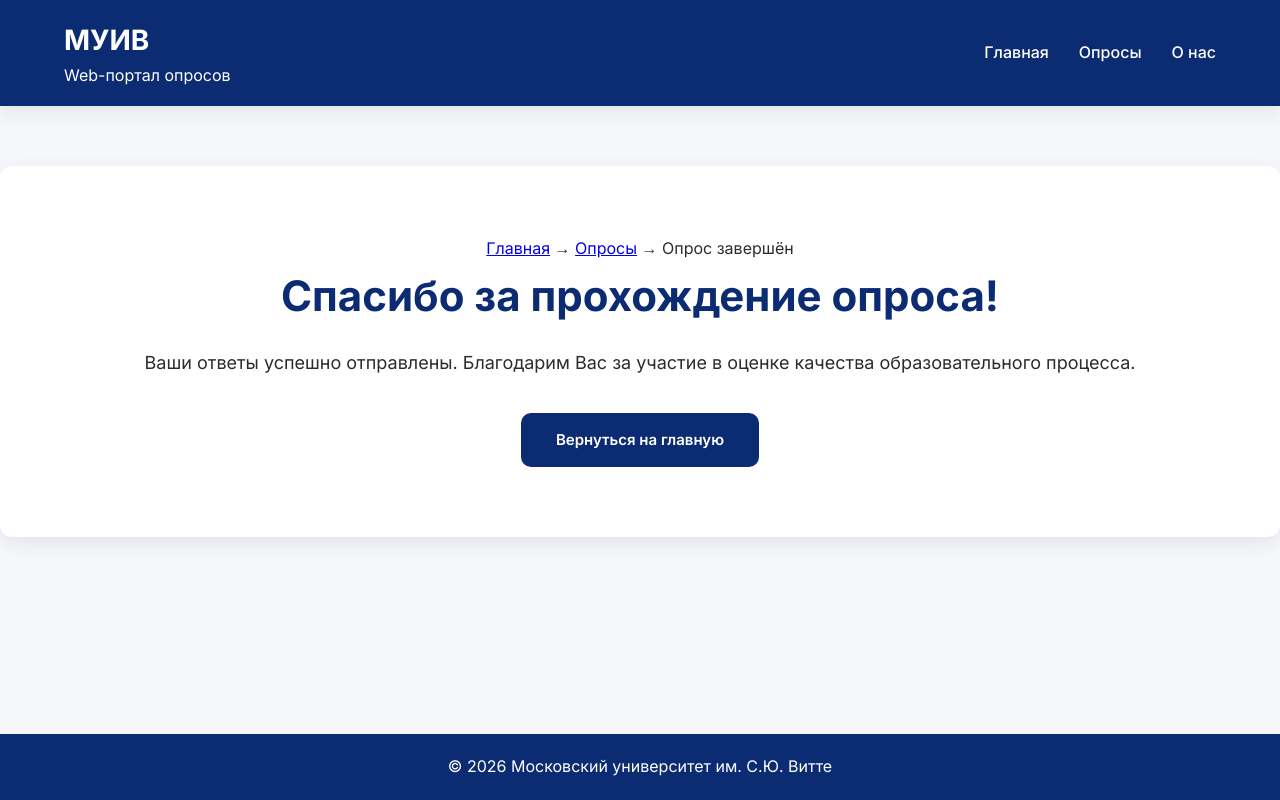
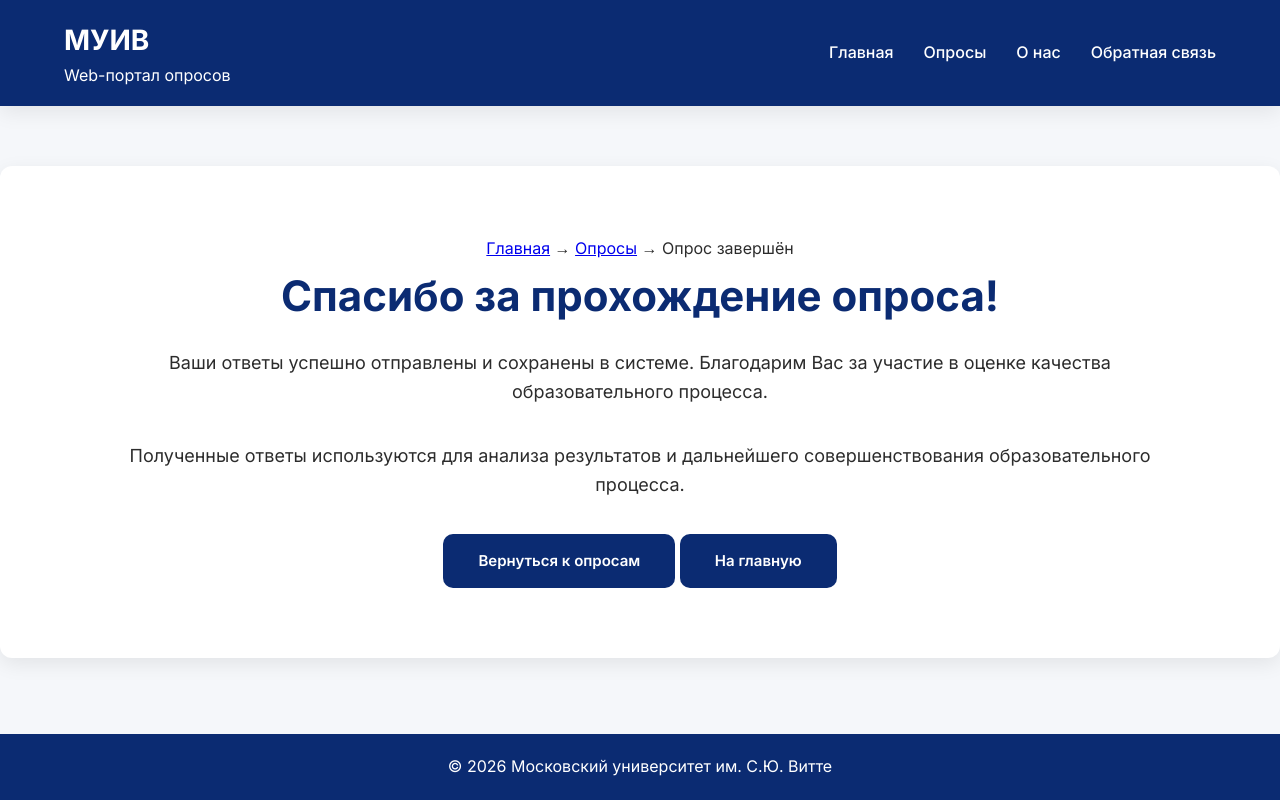
Before and after one commit to Yterror/vkr-web-portal, a PHP site: page /thank-you-poll.php in a window 1280 px wide. Run offline with PHP 8.4, Linux system fonts and the light colour scheme.

Commit message:
tnk
обновлена страница завершения опроса

```diff
--- a/thank-you-poll.php
+++ b/thank-you-poll.php
@@ -1,3 +1,9 @@
+<?php
+
+session_start();
+
+?>
+
 <!DOCTYPE html>
 <html lang="ru">
 
@@ -7,7 +13,7 @@
 
     <meta name="viewport" content="width=device-width, initial-scale=1.0">
 
-    <title>Спасибо за прохождение</title>
+    <title>Опрос завершён</title>
 
     <link rel="preconnect" href="https://fonts.googleapis.com">
 
@@ -56,6 +62,10 @@
                     <a href="about.php">О нас</a>
                 </li>
 
+                <li>
+                    <a href="feedback.php">Обратная связь</a>
+                </li>
+
             </ul>
 
         </nav>
@@ -90,15 +100,31 @@
 
         <p class="poll-description">
 
-            Ваши ответы успешно отправлены.
+            Ваши ответы успешно отправлены и сохранены в системе.
 
-            Благодарим Вас за участие в оценке качества образовательного процесса.
+            Благодарим Вас за участие в оценке качества
+            образовательного процесса.
 
         </p>
 
-        <a href="index.php" class="btn">
-            Вернуться на главную
-        </a>
+        <p class="poll-description">
+
+            Полученные ответы используются для анализа результатов
+            и дальнейшего совершенствования образовательного процесса.
+
+        </p>
+
+        <div>
+
+            <a href="polls.php" class="btn">
+                Вернуться к опросам
+            </a>
+
+            <a href="index.php" class="btn">
+                На главную
+            </a>
+
+        </div>
 
     </div>
 
```
